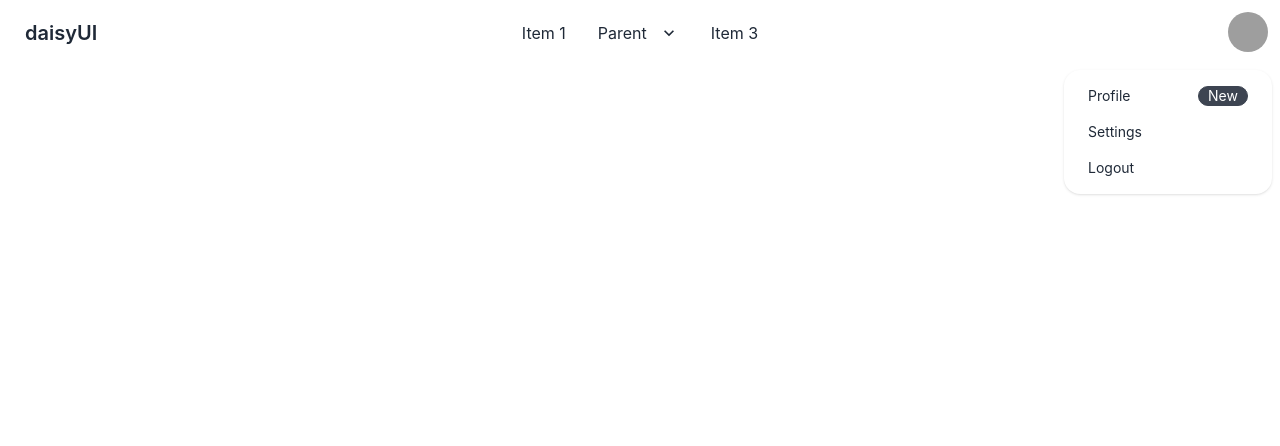
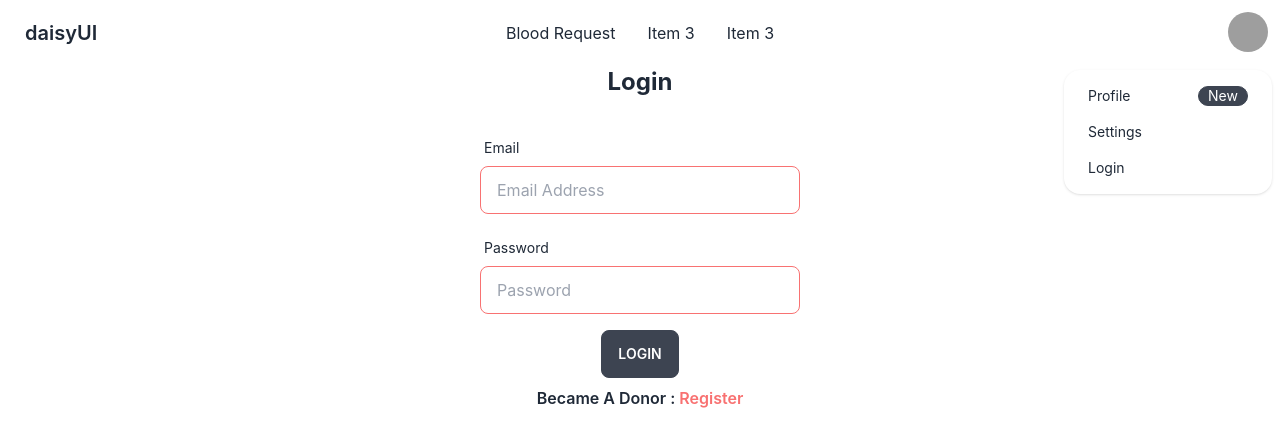
Before and after one commit to tayefulislam/blood-donation, a React (Create React App) app: page /login in a window 1280 px wide. Both pictures are taken after a click on the label 1247 px from the left and 32 px from the top of the page. Shown: the top 446 px of the page. Built offline with nearby package versions, Linux system fonts and the light colour scheme; no server answers; grey boxes are pictures that could not be loaded.

Commit message:
login page design

```diff
--- a/src/App.js
+++ b/src/App.js
@@ -9,6 +9,7 @@ import { Route, Routes } from 'react-router-dom';
 import Home from './Pages/Home/Home';
 import Register from './Pages/Register/Register';
 import DonorProfile from './Pages/Donors/DonorProfile/DonorProfile';
+import Login from './Pages/Login/Login';
 
 function App() {
   return (
@@ -31,6 +32,8 @@ function App() {
 
 
         <Route path='/register' element={<Register></Register>}></Route>
+        <Route path='/login' element={<Login></Login>}></Route>
+
       </Routes>
 
 
--- /dev/null
+++ b/src/Pages/Login/Login.js
@@ -0,0 +1,107 @@
+import React from 'react';
+import { useSignInWithEmailAndPassword } from 'react-firebase-hooks/auth';
+import { useNavigate, Link } from 'react-router-dom';
+import auth from '../../firebase.init';
+
+
+const Login = () => {
+
+
+
+
+    const [
+        signInWithEmailAndPassword,
+        user,
+        loading,
+        error,
+    ] = useSignInWithEmailAndPassword(auth);
+
+
+
+
+
+
+
+
+    const handleLogin = (event) => {
+        event.preventDefault()
+
+        const email = event.target.email.value;
+        const password = event.target.password.value;
+
+        signInWithEmailAndPassword(email, password);
+
+
+
+    }
+
+    const navigate = useNavigate()
+
+
+
+    if (user) {
+
+        console.log(user)
+
+        navigate('/')
+    }
+
+
+    return (
+        <div className='flex justify-center items-center'>
+
+            <div className='card w-96'>
+
+                <h1 className='text-center text-2xl font-bold'>Login</h1>
+
+                <div className='card-body'>
+
+
+                    <form onSubmit={handleLogin} >
+
+
+                        <div class="form-control w-full max-w-xs">
+                            <label class="label">
+                                <span class="label-text">Email</span>
+
+                            </label>
+                            <input type="email" required placeholder="Email Address" name='email' class="input input-bordered input-error w-full max-w-xs" />
+                            <label class="label">
+
+                            </label>
+                        </div>
+                        <div class="form-control w-full max-w-xs">
+                            <label class="label">
+                                <span class="label-text">Password</span>
+
+                            </label>
+                            <input type="password" required placeholder="Password" name='password' class="input input-bordered input-error w-full max-w-xs" />
+                            <label class="label">
+
+                            </label>
+                        </div>
+
+
+                        <div className='flex justify-center items-center'>
+                            <input className='btn' type="submit" value="Login" />
+                        </div>
+
+                    </form>
+
+
+                    <div className='text-center font-semibold'>
+                        <p>Became A Donor : <Link className='text-red-400' to='/register'>Register</Link></p>
+                    </div>
+
+                </div>
+
+
+            </div>
+
+
+
+        </div>
+    );
+};
+
+export default Login;
--- a/src/Pages/Register/Register.js
+++ b/src/Pages/Register/Register.js
@@ -1,6 +1,7 @@
 import React from 'react';
 import { useCreateUserWithEmailAndPassword, useUpdateProfile } from 'react-firebase-hooks/auth';
-import { useNavigate } from 'react-router-dom';
+import { useNavigate, Link } from 'react-router-dom';
+
 
 import auth from '../../firebase.init'
 const Register = () => {
@@ -108,6 +109,11 @@ const Register = () => {
 
                     </form>
 
+
+                    <div className='text-center font-semibold'>
+                        <p>Already A Donor : <Link className='text-red-400' to='/login'>Login</Link></p>
+                    </div>
+
                 </div>
 
 
--- a/src/Pages/Shared/Header/Header.js
+++ b/src/Pages/Shared/Header/Header.js
@@ -1,12 +1,25 @@
 import React from 'react';
 import { useAuthState } from 'react-firebase-hooks/auth';
+import { Link } from 'react-router-dom';
 import auth from '../../../firebase.init';
+import { signOut } from 'firebase/auth';
+
 
 
 
 const Header = () => {
 
     const [user, loading, error] = useAuthState(auth);
+
+
+    const manu = <>
+
+        <li><Link to='/makeRequests'>Blood Request</Link></li>
+        <li><Link to='/'>Item 3</Link></li>
+        <li><Link to='/'>Item 3</Link></li>
+
+
+    </>
 
     console.log(user)
 
@@ -18,36 +31,14 @@ const Header = () => {
                         <svg xmlns="http://www.w3.org/2000/svg" class="h-5 w-5" fill="none" viewBox="0 0 24 24" stroke="currentColor"><path stroke-linecap="round" stroke-linejoin="round" stroke-width="2" d="M4 6h16M4 12h8m-8 6h16" /></svg>
                     </label>
                     <ul tabindex="0" class="menu menu-compact dropdown-content mt-3 p-2 shadow bg-base-100 rounded-box w-52">
-                        <li><a>Item 1</a></li>
-                        <li tabindex="0">
-                            <a class="justify-between">
-                                Parent
-                                <svg class="fill-current" xmlns="http://www.w3.org/2000/svg" width="24" height="24" viewBox="0 0 24 24"><path d="M8.59,16.58L13.17,12L8.59,7.41L10,6L16,12L10,18L8.59,16.58Z" /></svg>
-                            </a>
-                            <ul class="p-2">
-                                <li><a>Submenu 1</a></li>
-                                <li><a>Submenu 2</a></li>
-                            </ul>
-                        </li>
-                        <li><a>Item 3</a></li>
+                        {manu}
                     </ul>
                 </div>
                 <a class="btn btn-ghost normal-case text-xl">daisyUI</a>
             </div>
             <div class="navbar-center hidden lg:flex">
                 <ul class="menu menu-horizontal p-0">
-                    <li><a>Item 1</a></li>
-                    <li tabindex="0">
-                        <a>
-                            Parent
-                            <svg class="fill-current" xmlns="http://www.w3.org/2000/svg" width="20" height="20" viewBox="0 0 24 24"><path d="M7.41,8.58L12,13.17L16.59,8.58L18,10L12,16L6,10L7.41,8.58Z" /></svg>
-                        </a>
-                        <ul class="p-2">
-                            <li><a>Submenu 1</a></li>
-                            <li><a>Submenu 2</a></li>
-                        </ul>
-                    </li>
-                    <li><a>Item 3</a></li>
+                    {manu}
                 </ul>
             </div>
             <div class="navbar-end">
@@ -67,7 +58,11 @@ const Header = () => {
                             </a>
                         </li>
                         <li><a>Settings</a></li>
-                        <li><a>Logout</a></li>
+
+                        {
+                            user?.email ? <li><a onClick={() => signOut(auth)}>Logout</a></li> : <li><Link to='/login'>Login</Link></li>
+                        }
+
                     </ul>
                 </div>
 
```
